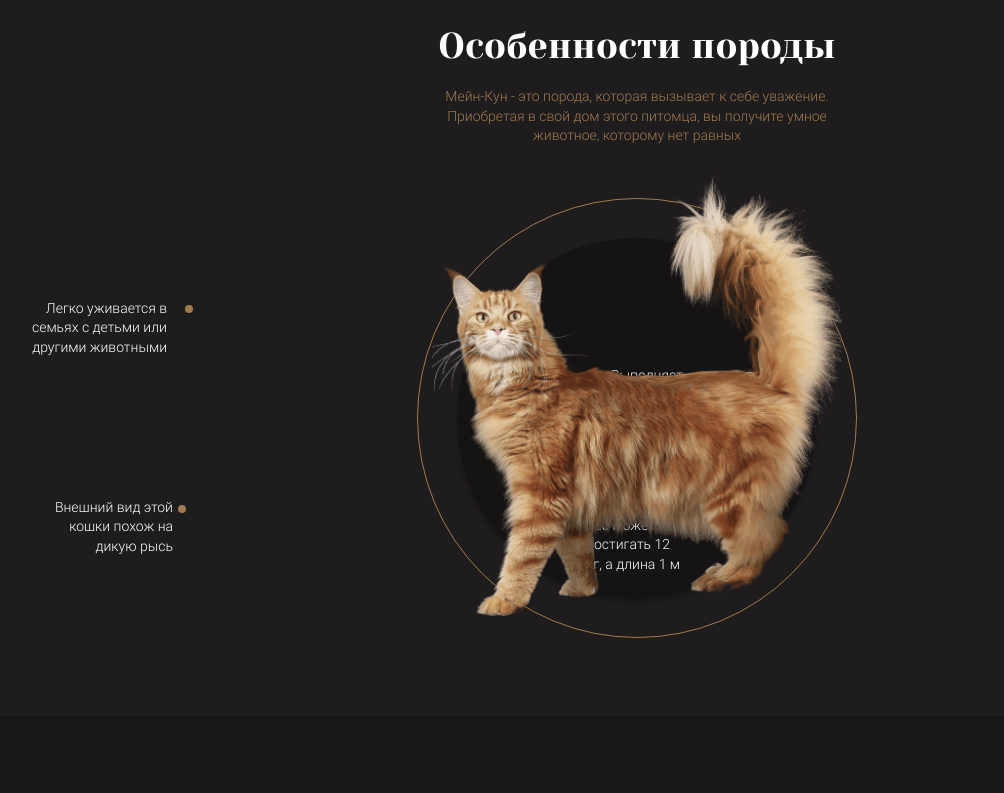
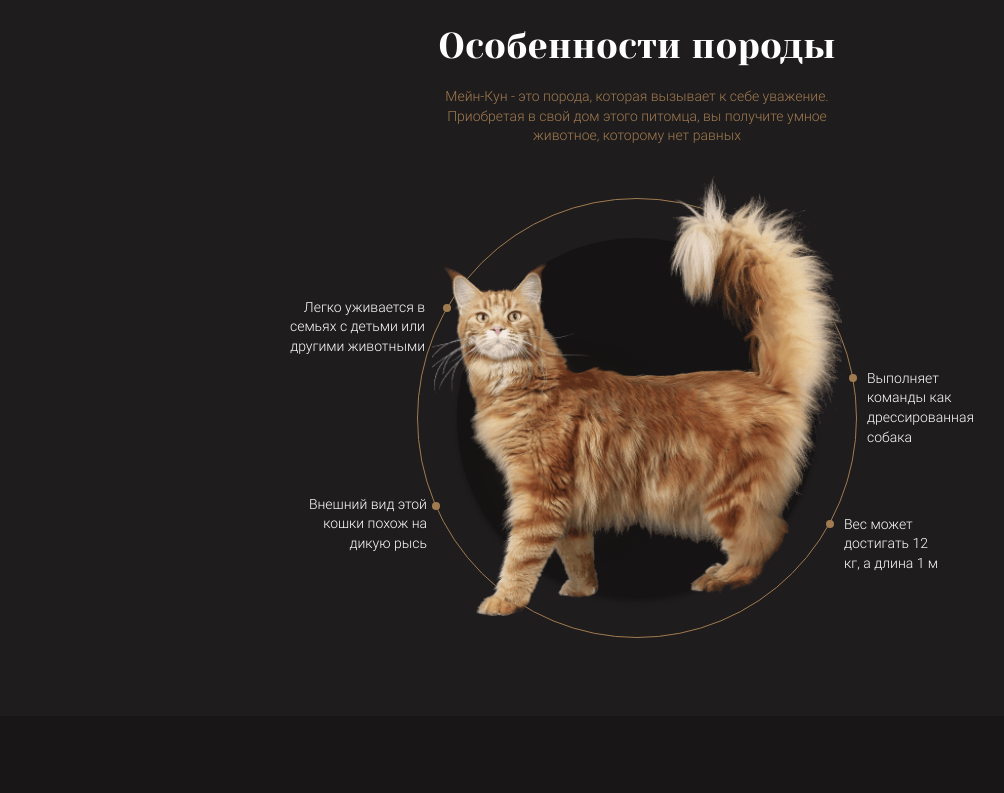
Before and after one commit to feralist21/main-coon, a website: page source/index.html in a window 1280 px wide. Shown: the part 1619-2412 px from the top of the page, without its empty margins (3-1007 px from the left). Drawn offline with nearby package versions, Linux system fonts and the light colour scheme; files that its build step writes are made by us from their sources.

Commit message:
Исправление верстки блока с преимуществами кота

```diff
--- a/source/sass/blocks/features.scss
+++ b/source/sass/blocks/features.scss
@@ -12,7 +12,6 @@
 }
 
 .features__text {
-  //width: 271px;
   margin: 30px 0 25px;
   @include font_r(14px, 300, 1.4);
   color: $brown;
@@ -115,7 +114,6 @@
   .features__img-effect {
     position: relative;
     &::before {
-
       margin-left: -180px;
       margin-top: -180px;
       width: 360px;
@@ -132,7 +130,7 @@
 
   .features__list {
     margin: 0;
-    //position: relative;
+    position: relative;
   }
 
   .features__item {
@@ -142,8 +140,8 @@
       width: 140px;
       text-align: right;
       position: absolute;
-      top: 273px;
-      left: 30px;
+      top: -323px;
+      left: -8px;
 
       &::before {
         top: 6px;
@@ -154,23 +152,23 @@
     &:nth-child(2) {
       width: 127px;
       position: absolute;
-      top: 340px;
-      left: 614px;
+      top: -252px;
+      right: -447px;
     }
 
     &:nth-child(3) {
       width: 100px;
       position: absolute;
-      top: 490px;
-      left: 589px;
+      top: -106px;
+      right: -397px;
     }
 
     &:nth-child(4) {
       width: 140px;
       text-align: right;
       position: absolute;
-      top: 472px;
-      left: 36px;
+      top: -126px;
+      left: -6px;
 
       &::before {
         top: 7px;
```
